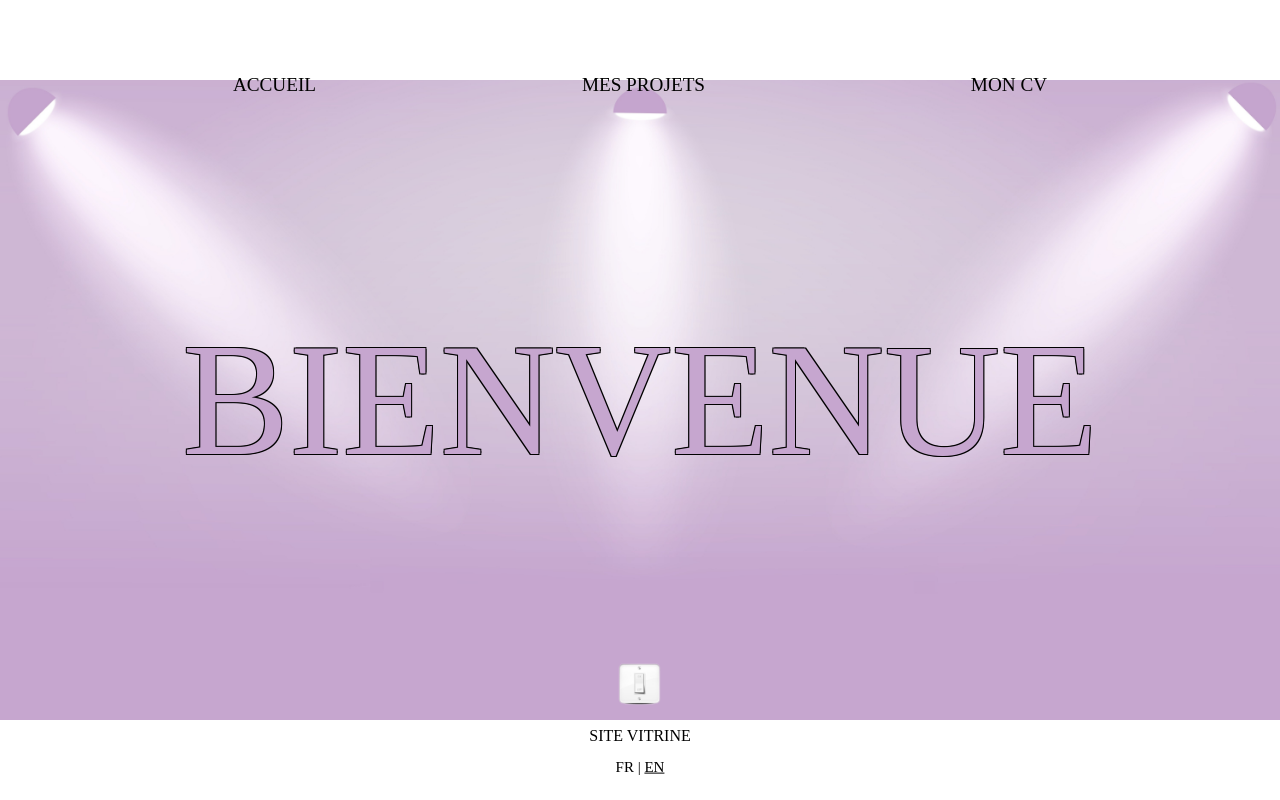
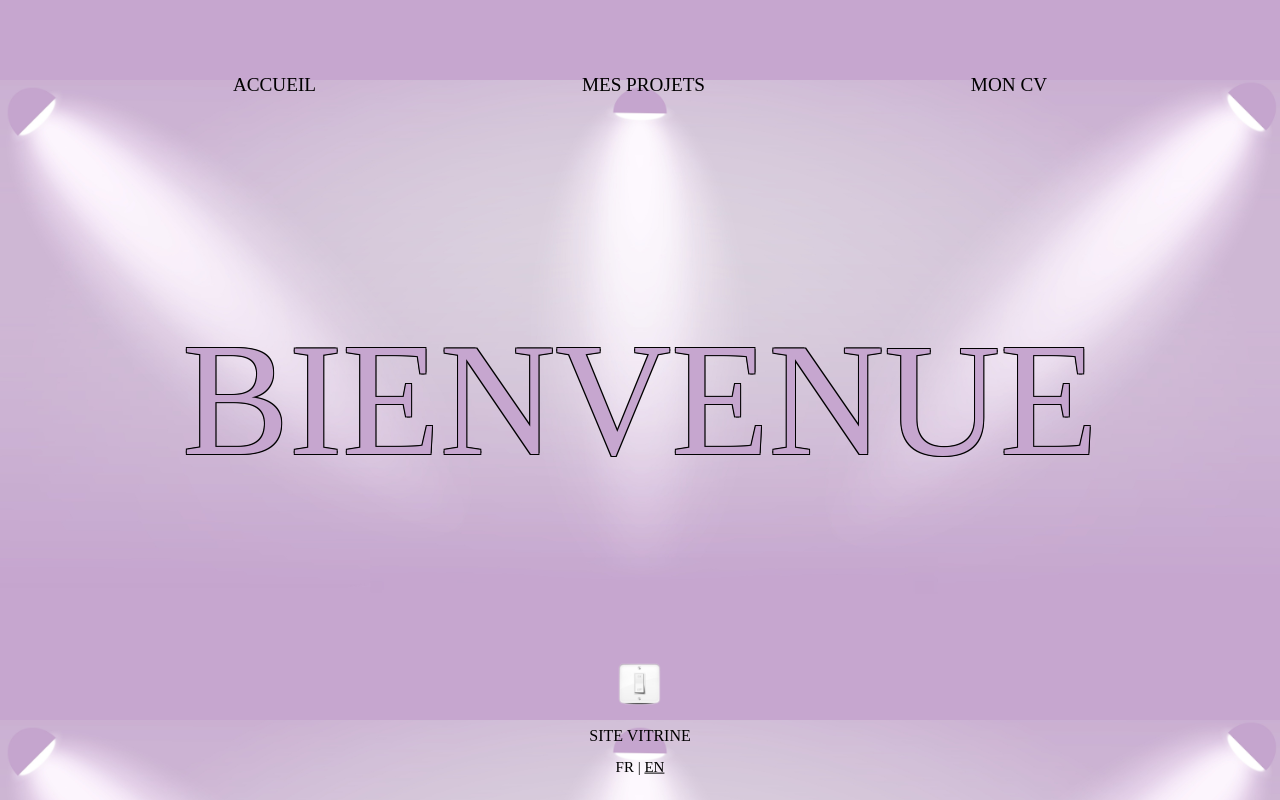
Before and after one commit to LilasHuez/LilasHuez.github.io, a PHP site: page /index.html in a window 1280 px wide. Run offline with PHP 8.4, Linux system fonts and the light colour scheme; some web fonts are replaced.

Commit message:
theme-update

```diff
--- a/css/style.css
+++ b/css/style.css
@@ -13,7 +13,7 @@
 body {
   background-image: url("../img/background.jpg");
   background-size: contain;
-  background-repeat: no-repeat;
+  /* background-repeat: no-repeat;  */
   background-position: center center;
   min-height: 100vh;
   font-size: 16px;
@@ -366,10 +366,10 @@ section {
 /* CV zoom in */
 
 
-.monCV {
+/* .monCV {
   display: block;
   margin: 0 auto;
-}
+} */
 
 
 /* carousel */
```
